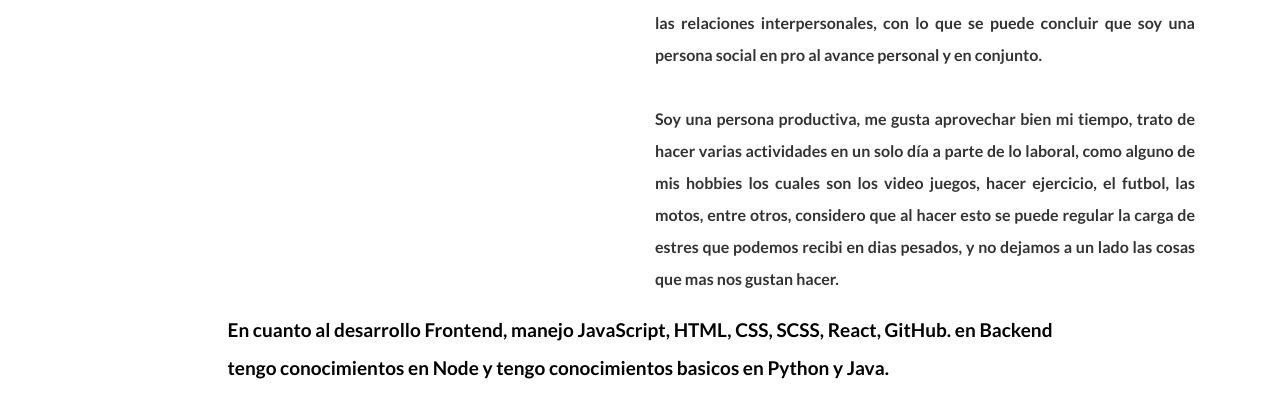
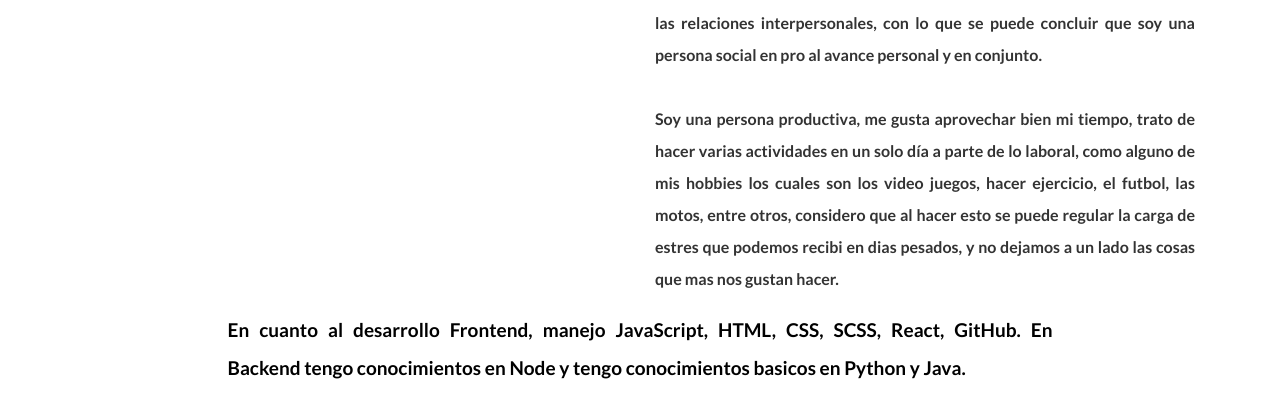
Before and after one commit to SantiJaramilloDev/Portafolio, a plain HTML site: page about.html in a window 1280 px wide. Shown: the part 426-844 px from the top of the page. Drawn offline with Linux system fonts and the light colour scheme.

Commit message:
Portafolio

```diff
--- a/about.html
+++ b/about.html
@@ -85,7 +85,7 @@
       <div class="projects">
         <div class="col-md-9">
           <p class="texts">En cuanto al desarrollo Frontend, manejo JavaScript, HTML, CSS, SCSS, React, GitHub.
-          en Backend tengo conocimientos en Node y tengo conocimientos basicos en Python y Java.
+          En Backend tengo conocimientos en Node y tengo conocimientos basicos en Python y Java.
           </p>
         </div>
       </div>
```
